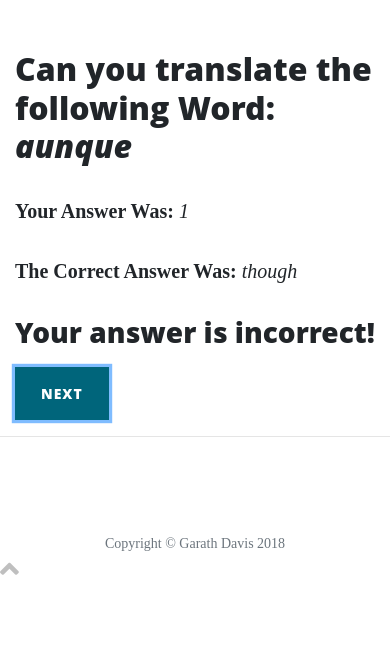
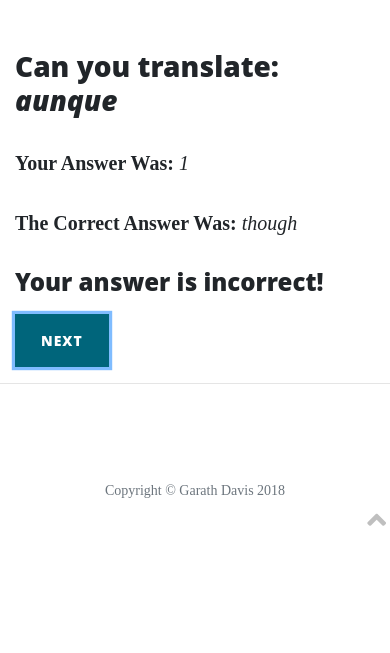
Before and after one commit to Code-Institute-Submissions/Garathd-milestone-project-3, a Flask app: page /questions/1 in a window 390 px wide. Shown: the part 506-1159 px from the top of the page. After the commit the page ends 1032 px from the top, so only its background shows below. Run offline with Flask 2, Linux system fonts and the light colour scheme; some libraries are stand-ins or nearby versions.

Commit message:
Added some responsiveness and added extra .scss file

```diff
--- a/static/css/styles.css
+++ b/static/css/styles.css
@@ -10,7 +10,7 @@
 .result p {
   font-size: 22px; }
 
-.scroll-top {
+.scrollTop {
   float: right !important;
   padding: 1%;
   padding-top: 1%;
@@ -24,3 +24,10 @@
   font-size: 30px;
   color: #2E2E2E;
   opacity: 0.3; }
+
+@media only screen and (max-width: 768px) {
+  #check {
+    margin-top: 5%;
+    float: right; }
+  #score {
+    margin-bottom: 5%; } }
--- a/static/scss/main.scss
+++ b/static/scss/main.scss
@@ -14,7 +14,7 @@
   font-size: 22px;
 }
 
-.scroll-top {
+.scrollTop {
   float: right !important;
   padding: 1%;
   padding-top: 1%;
--- /dev/null
+++ b/static/scss/media.scss
@@ -0,0 +1,10 @@
+@media only screen and (max-width: 768px) {
+    #check {
+        margin-top: 5%;
+        float: right;
+    }
+
+    #score{
+        margin-bottom: 5%;
+    }
+}
--- a/static/scss/styles.scss
+++ b/static/scss/styles.scss
@@ -1,2 +1,3 @@
 @import 'mixins';
 @import 'main';
+@import 'media'
--- a/templates/answered.html
+++ b/templates/answered.html
@@ -1,14 +1,14 @@
 {% extends 'base.html' %} {% block content %}
 
 <div id="answers">
-    <h2>Can you translate the following Word: <i>{{ results.Spanish }}</i></h2>
+    <h3>Can you translate: <i>{{ results.Spanish }}</i></h3>
     <p><strong>Your Answer Was:</strong> <i>{{ answer }}</i></p>
     <p><strong>The Correct Answer Was:</strong> <i>{{ results.English }}</i></p>
-    <h3>{{ mark }}</h3>
+    <h4>{{ mark }}</h4>
 </div>
 
 <form name="next" method="POST">
-    <button class="btn btn-primary" autofocus>Next</button>
+    <button class="next-question btn btn-primary" autofocus>Next</button>
 </form>
 
 {% endblock %}
--- a/templates/base.html
+++ b/templates/base.html
@@ -78,11 +78,13 @@
         <div class="col-lg-8 col-md-10 mx-auto">
           <p class="copyright text-muted">Copyright &copy; Garath Davis 2018</p>
         </div>
-          <div class="scrollTop">
-            <i class="fa fa-angle-up"></i>
-          </div>
       </div>
     </div>
+
+    <div class="scrollTop">
+      <i class="fa fa-angle-up"></i>
+    </div>
+
   </footer>
 
   <!-- Bootstrap core JavaScript -->
--- a/templates/questions.html
+++ b/templates/questions.html
@@ -15,7 +15,7 @@
 
     <div class="row">
         <div class="col-md-12">
-            <h2>Can you translate the following Word: <i>{{ results.Spanish }}</i></h2>
+            <h3>Can you translate: <i>{{ results.Spanish }}</i></h3>
 
             <form name="answer" method="POST">
                 <div class="row">
```
